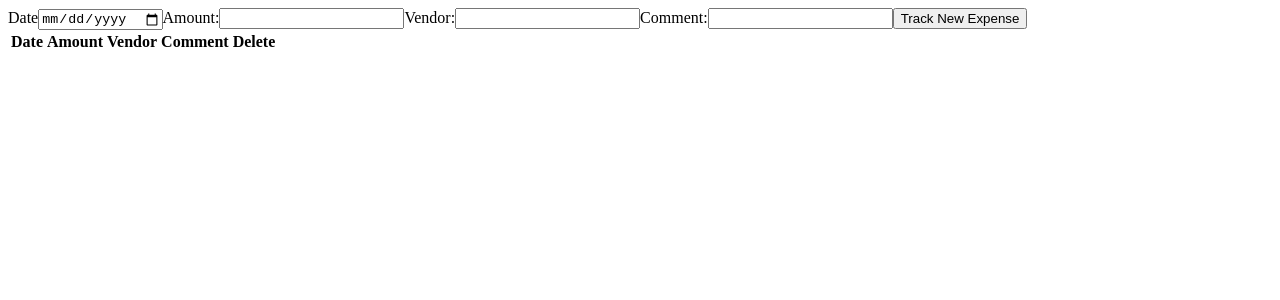
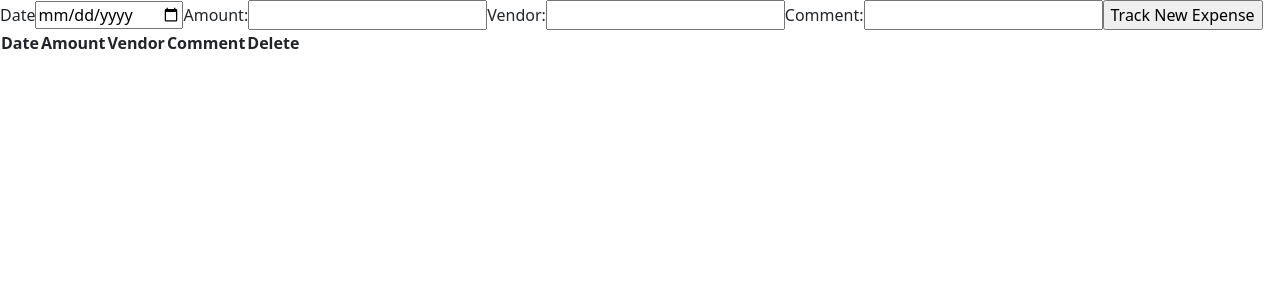
Before and after one commit to lboecken/ExpenseTracker-React, a React (Create React App) app: page / in a window 1280 px wide. Shown: the top 300 px of the page. Built offline with nearby package versions, Linux system fonts and the light colour scheme.

Commit message:
chore: add bootstrap (no style done) & other stuff.

```diff
--- a/package.json
+++ b/package.json
@@ -6,8 +6,10 @@
     "@testing-library/jest-dom": "^5.14.1",
     "@testing-library/react": "^11.2.7",
     "@testing-library/user-event": "^12.8.3",
+    "bootstrap": "^5.1.3",
     "nanoid": "^3.1.30",
     "react": "^17.0.2",
+    "react-bootstrap": "^2.0.0",
     "react-dom": "^17.0.2",
     "react-hook-form": "^7.17.5",
     "react-scripts": "4.0.3",
--- a/public/index.html
+++ b/public/index.html
@@ -25,6 +25,12 @@
       Learn how to configure a non-root public URL by running `npm run build`.
     -->
     <title>React App</title>
+    <link
+      rel="stylesheet"
+      href="https://cdn.jsdelivr.net/npm/bootstrap@5.1.3/dist/css/bootstrap.min.css"
+      integrity="sha384-1BmE4kWBq78iYhFldvKuhfTAU6auU8tT94WrHftjDbrCEXSU1oBoqyl2QvZ6jIW3"
+      crossorigin="anonymous"
+    />
   </head>
   <body>
     <div id="root"></div>
--- a/src/App.js
+++ b/src/App.js
@@ -2,6 +2,7 @@ import React, { useState } from 'react';
 import Table from './Table';
 import InputForm from './Input';
 import { nanoid } from 'nanoid';
+import 'bootstrap/dist/css/bootstrap.min.css';
 
 const App = () => {
   const [currentExpenses, setCurrentExpenses] = useState(
--- a/src/Input.js
+++ b/src/Input.js
@@ -9,27 +9,19 @@ function InputForm(props) {
   } = useForm();
 
   return (
-    <form onSubmit={handleSubmit(props.submitForm)}>
-      <label>
-        Date
+    <form onSubmit={handleSubmit(props.submitForm)} class='form'>
+      <label>Date</label>
       <input {...register('date', { required: true })} type='date' />
       {errors.date && <span>This field is required.</span>}
-      </label>
-      <label>
-        Amount:
+      <label>Amount:</label>
       <input {...register('amount', { required: true })} type='number' />
       {errors.amount && <span>This field is required.</span>}
-      </label>
-      <label>
-        Vendor:
+      <label>Vendor:</label>
       <input {...register('vendor', { required: true })} type='text' />
       {errors.vendor && <span>This field is required.</span>}
-      </label>
-      <label>
-        Comment:
+      <label>Comment:</label>
       <input {...register('comment', { required: true })} type='text' />
       {errors.comment && <span>This field is required.</span>}
-      </label>
       <input type='submit' value='Track New Expense' />
     </form>
   );
```
Also changed, not shown: 1 other file (tests, documents, lock files or other folders). Lines whose indentation alone changed are shown as unchanged.
